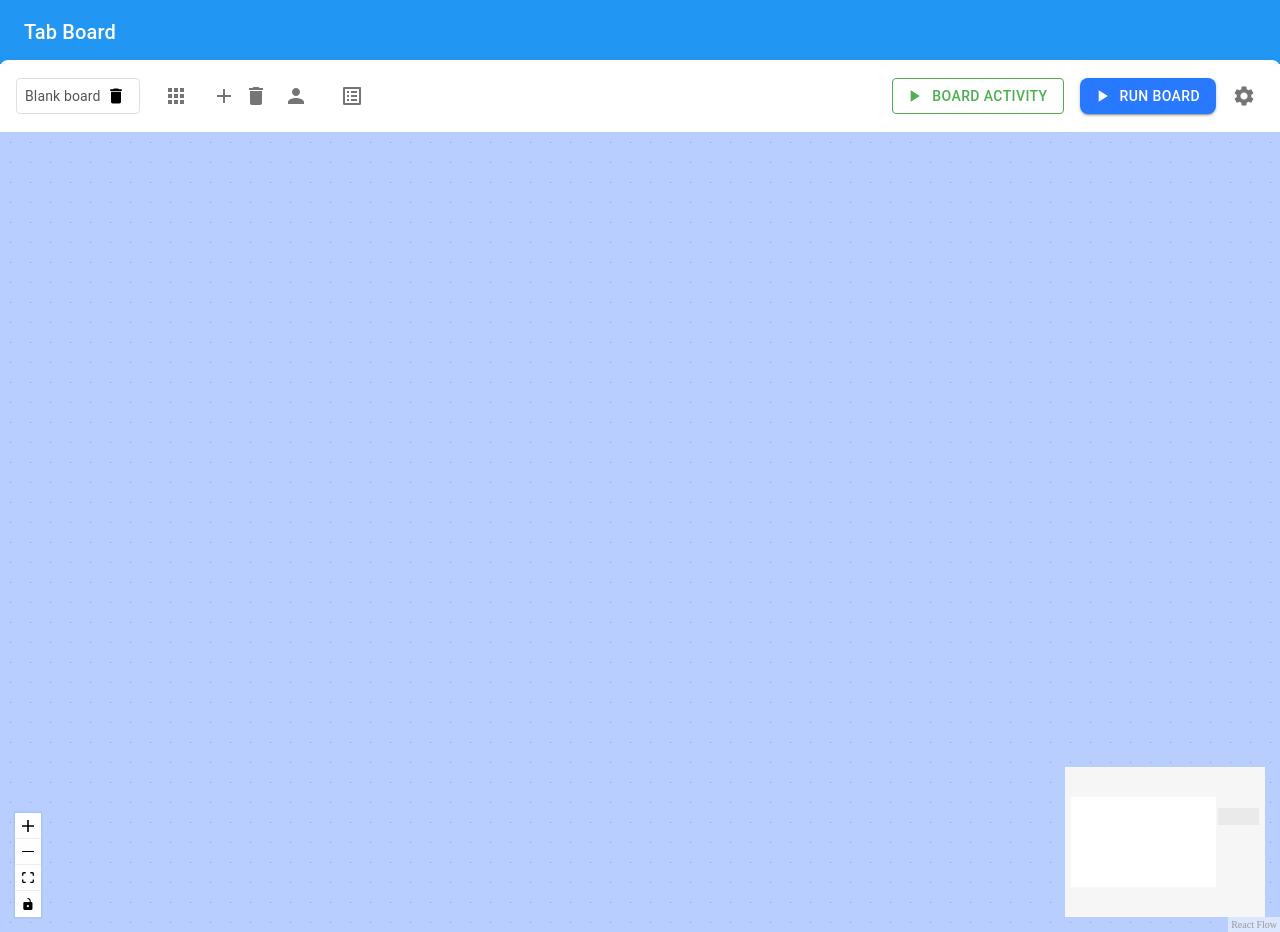
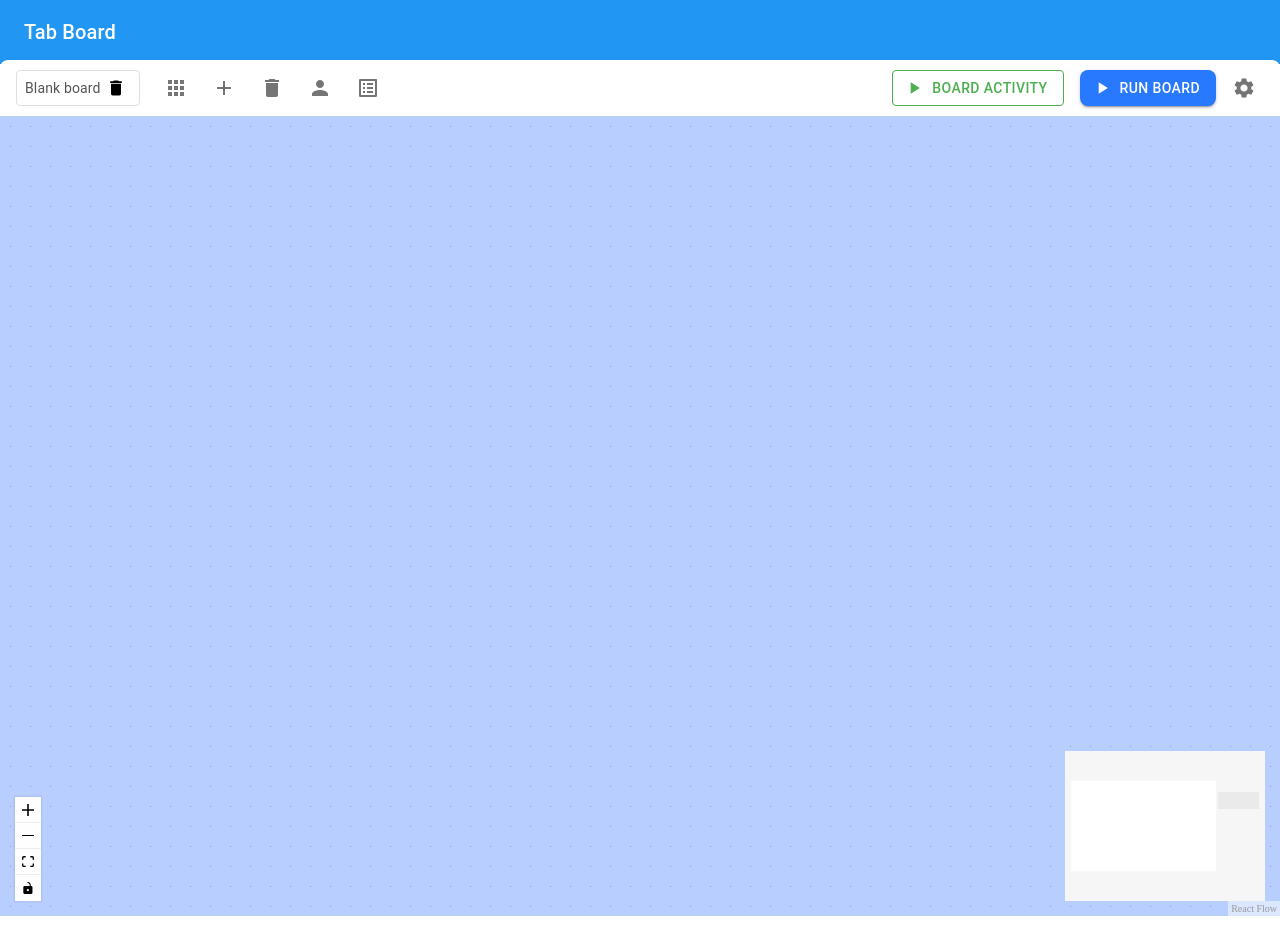
Before and after one commit to niley1nov/tab-board, a React app: page /#/board in a window 1280 px wide. Built offline with nearby package versions, Linux system fonts and the light colour scheme.

Commit message:
Fixed navbar buttons

```diff
--- a/src/components/NavBar.jsx
+++ b/src/components/NavBar.jsx
@@ -58,12 +58,12 @@ function Navbar({ onAddNode }) {
 					</IconButton>
 					<IconButton color="default" onClick={onAddNode}>
 						<AddIcon />
-						<IconButton color="default">
-							<DeleteIcon />
-						</IconButton>
-						<IconButton color="default">
-							<PersonIcon />
-						</IconButton>
+					</IconButton>
+					<IconButton color="default">
+						<DeleteIcon />
+					</IconButton>
+					<IconButton color="default">
+						<PersonIcon />
 					</IconButton>
 					<IconButton color="default">
 						<ListAltIcon />
```
